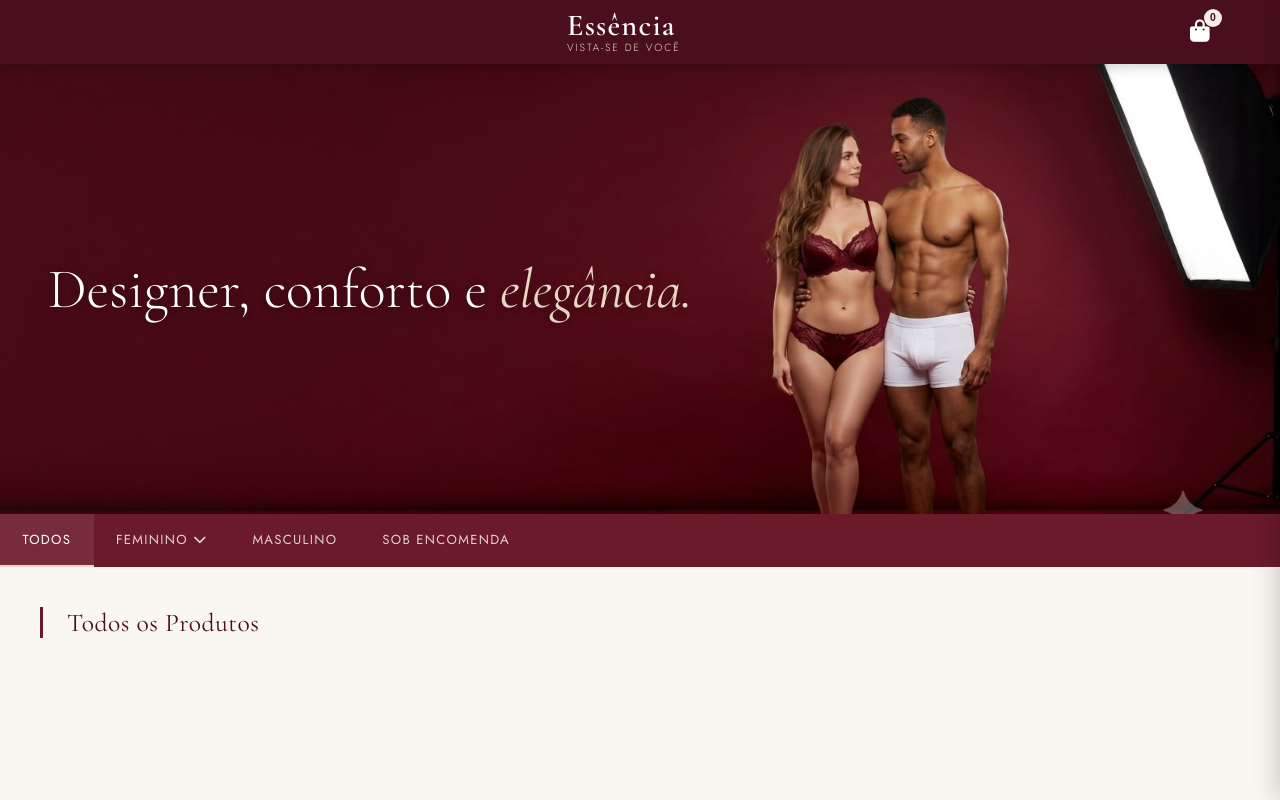
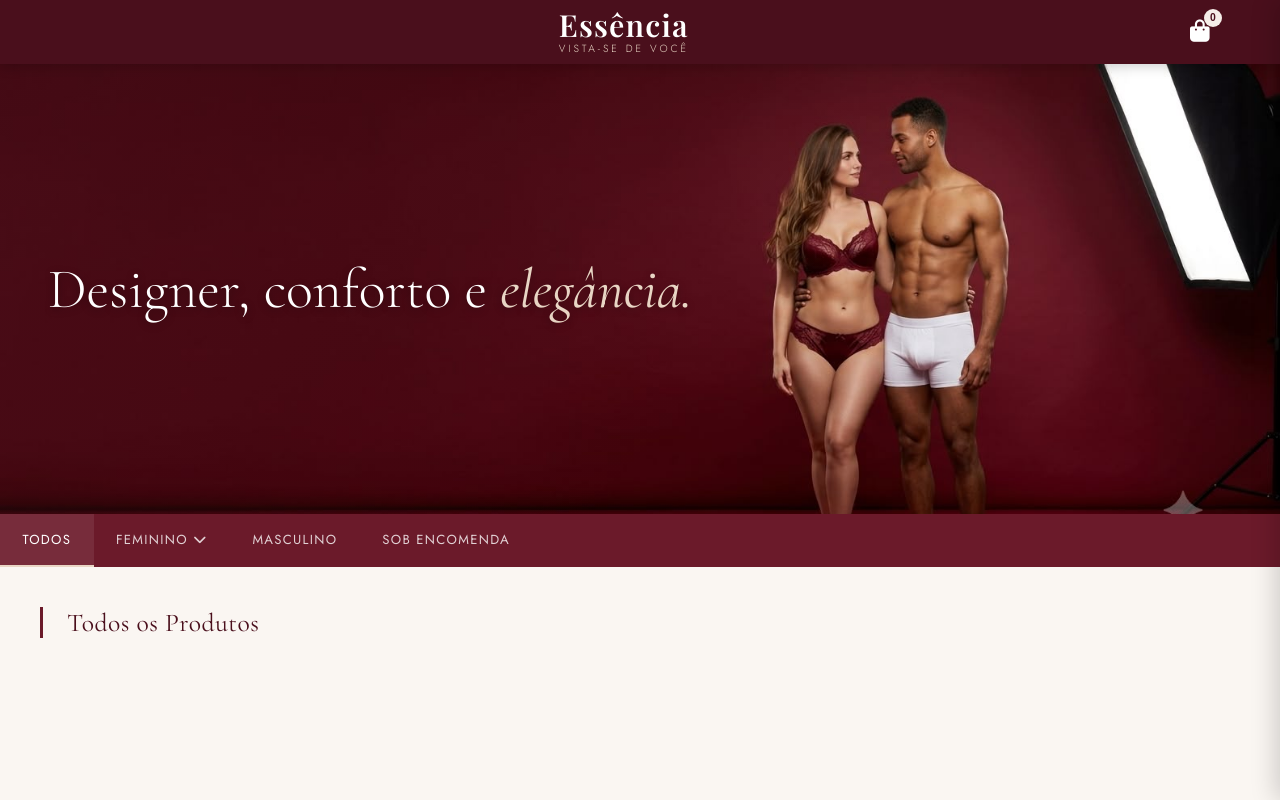
Before and after one commit to essaessencia/essencia-site, a plain HTML site: page index.html in a window 1280 px wide. Drawn offline with nearby package versions, Linux system fonts and the light colour scheme; no server answers.

Commit message:
ajuste cod

```diff
--- a/css/style.css
+++ b/css/style.css
@@ -51,22 +51,20 @@ body {
 .logo { display: flex; flex-direction: column; line-height: 1; margin: 0 auto;}
 
 .logo-main {
-  font-family: var(--font-display);
+  font-family: 'Playfair Display', serif;
   font-size: 1.9rem;
   font-weight: 600;
   color: var(--branco);
   letter-spacing: 0.04em;
 }
-
 .logo-sub {
   font-size: 0.65rem;
   font-weight: 300;
   color: var(--bege);
-  letter-spacing: 0.18em;
+  letter-spacing: 0.28em;
   text-transform: uppercase;
-  margin-top: 1px;
+  margin-top: 4px;
 }
-
 .cart-btn {
   position: relative;
   background: none;
--- a/index.html
+++ b/index.html
@@ -6,7 +6,7 @@
   <meta name="viewport" content="width=device-width, initial-scale=1.0" />
   <title>Essência — Vista-se de Você</title>
   <link rel="stylesheet" href="css/style.css" />
-  <link href="https://fonts.googleapis.com/css2?family=Cormorant+Garamond:ital,wght@0,300;0,400;0,600;1,300;1,400&family=Jost:wght@300;400;500&display=swap" rel="stylesheet" />
+ <link href="https://fonts.googleapis.com/css2?family=Cormorant+Garamond:ital,wght@0,300;0,400;0,600;1,300;1,400&family=Playfair+Display:wght@500;600;700&family=Jost:wght@300;400;500&display=swap" rel="stylesheet" />
   <link rel="stylesheet" href="https://cdnjs.cloudflare.com/ajax/libs/font-awesome/6.5.0/css/all.min.css" />
 </head>
 <body>
```
